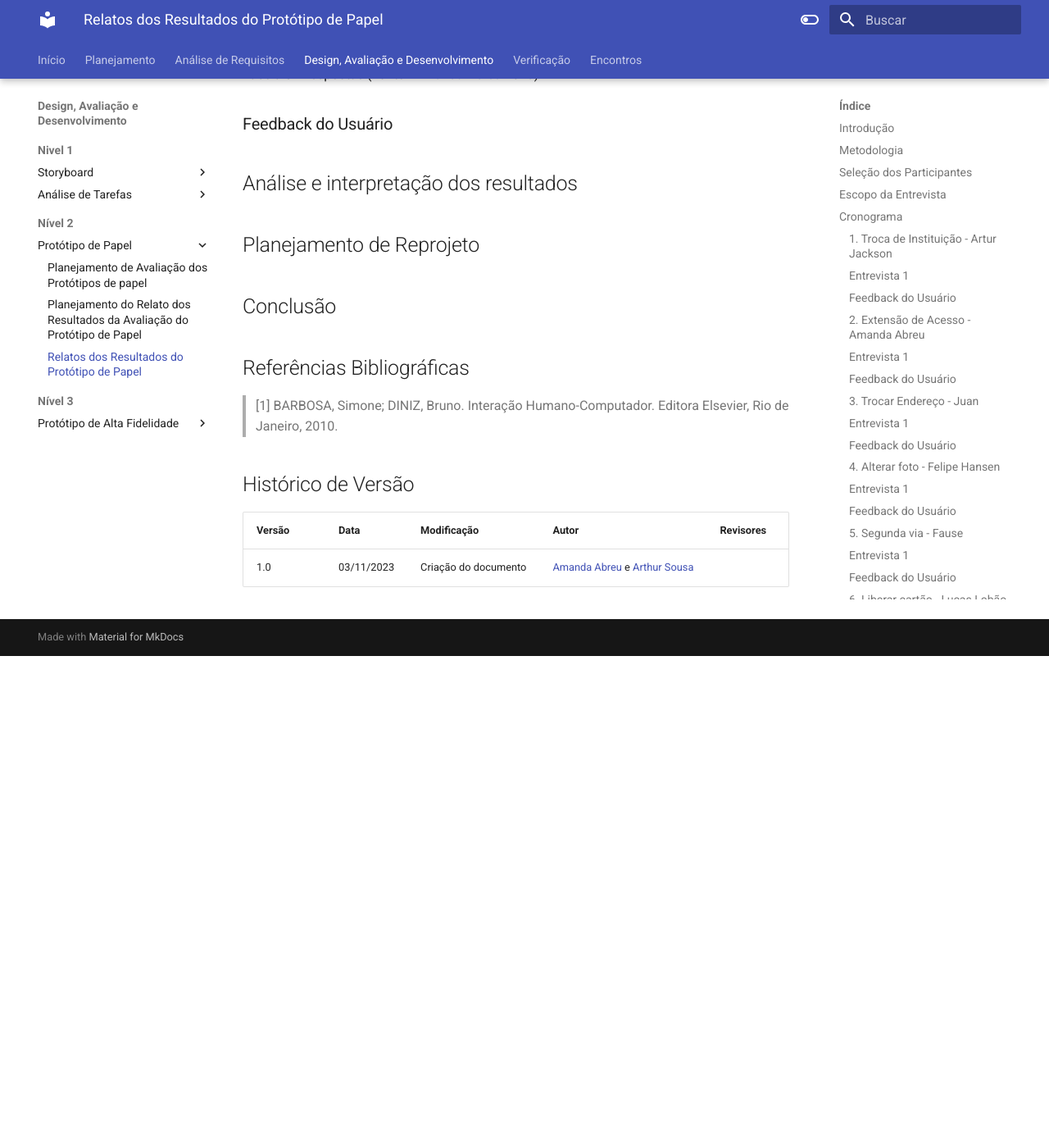
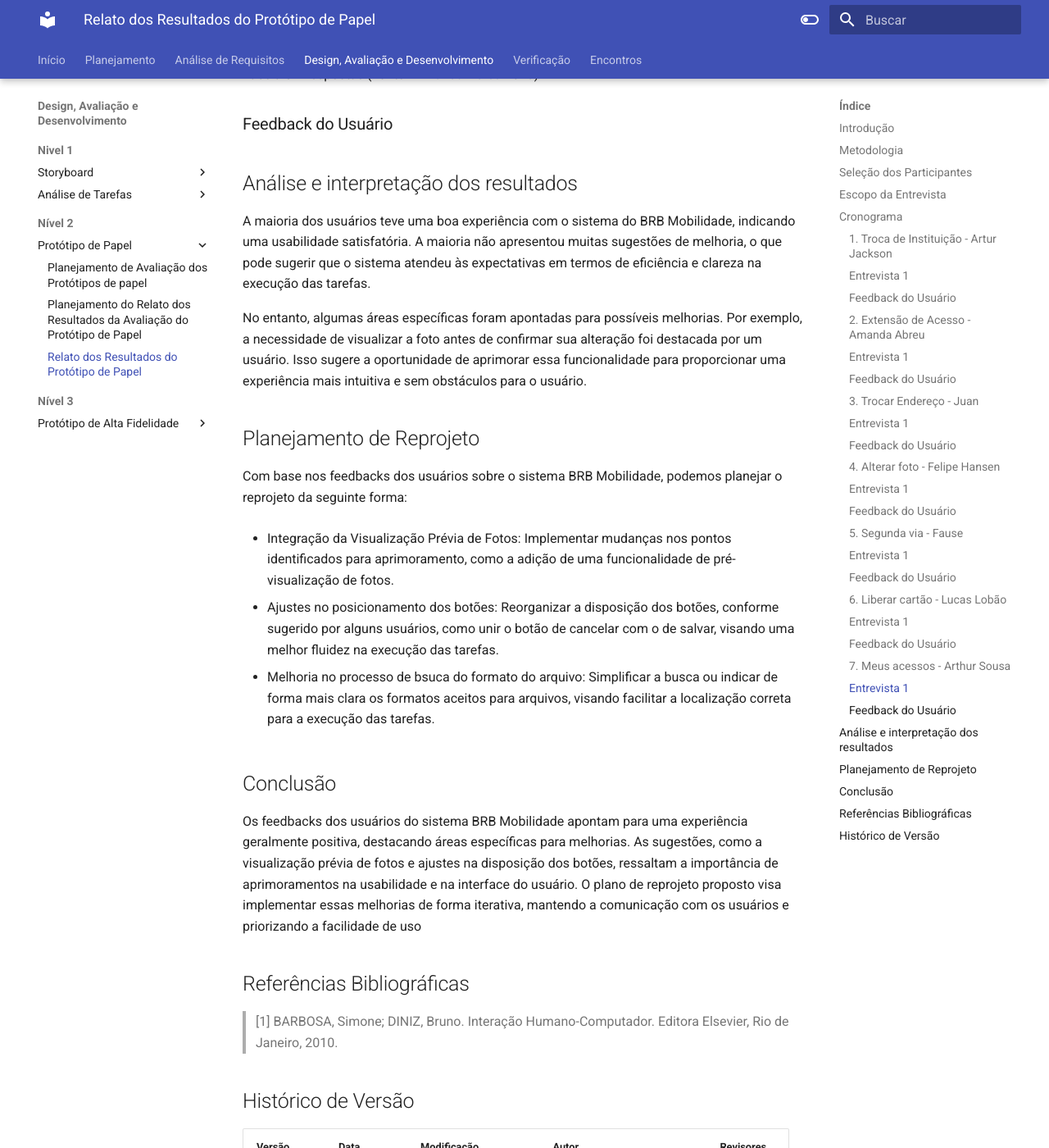
Before and after one commit to Interacao-Humano-Computador/2023.2--BRB-Mobilidade, an MkDocs documentation site: the page built from docs/designAvaliacao/prototipo_papel/resultadoPrototipoBF.md, in a window 1280 px wide and 1400 px high, scrolled down 10084 px. Shown: the whole window at 82% size. Built offline with MkDocs 1.6.1 and Material for MkDocs 9.7.7, drawn with Linux system fonts in a browser that asks for light colours; before the commit the page ends 10884 px from its top, so only the background shows below that; some of the changed text lies outside the part shown.

Commit message:
add dados

```diff
--- a/docs/designAvaliacao/prototipo_papel/resultadoPrototipoBF.md
+++ b/docs/designAvaliacao/prototipo_papel/resultadoPrototipoBF.md
@@ -130,7 +130,7 @@
 
 ### Entrevista 1
 
-Para assistir a entrevista clique [aqui]().
+Para assistir a entrevista clique [aqui](https://youtu.be/t1jbP-Zvqv0).
 
 | N° | Pergunta |Tipo de pergunta | Opções de Resposta |
 |--- |--- |---  |--- |
@@ -157,7 +157,7 @@
 
 ### Entrevista 1
 
-Para assistir a entrevista clique [aqui]().
+Para assistir a entrevista clique [aqui](https://youtu.be/TuiiYG9aSKE).
 
 | N° | Pergunta |Tipo de pergunta | Opções de Resposta |
 |--- |--- |---  |--- |
@@ -233,8 +233,24 @@
 ### Feedback do Usuário
 
 ## Análise e interpretação dos resultados
+
+A maioria dos usuários teve uma boa experiência com o sistema do BRB Mobilidade, indicando uma usabilidade satisfatória. A maioria não apresentou muitas sugestões de melhoria, o que pode sugerir que o sistema atendeu às expectativas em termos de eficiência e clareza na execução das tarefas.
+
+No entanto, algumas áreas específicas foram apontadas para possíveis melhorias. Por exemplo, a necessidade de visualizar a foto antes de confirmar sua alteração foi destacada por um usuário. Isso sugere a oportunidade de aprimorar essa funcionalidade para proporcionar uma experiência mais intuitiva e sem obstáculos para o usuário.
+
 ## Planejamento de Reprojeto
+
+Com base nos feedbacks dos usuários sobre o sistema BRB Mobilidade, podemos planejar o reprojeto da seguinte forma:
+
+- Integração da Visualização Prévia de Fotos: Implementar mudanças nos pontos identificados para aprimoramento, como a adição de uma funcionalidade de pré-visualização de fotos.
+
+- Ajustes no posicionamento dos botões: Reorganizar a disposição dos botões, conforme sugerido por alguns usuários, como unir o botão de cancelar com o de salvar, visando uma melhor fluidez na execução das tarefas.
+
+- Melhoria no processo de bsuca do formato do arquivo: Simplificar a busca ou indicar de forma mais clara os formatos aceitos para arquivos, visando facilitar a localização correta para a execução das tarefas.
+
 ## Conclusão
+
+Os feedbacks dos usuários do sistema BRB Mobilidade apontam para uma experiência geralmente positiva, destacando áreas específicas para melhorias. As sugestões, como a visualização prévia de fotos e ajustes na disposição dos botões, ressaltam a importância de aprimoramentos na usabilidade e na interface do usuário. O plano de reprojeto proposto visa implementar essas melhorias de forma iterativa, mantendo a comunicação com os usuários e priorizando a facilidade de uso
 
 ## Referências Bibliográficas
 
--- a/mkdocs.yml
+++ b/mkdocs.yml
@@ -75,7 +75,7 @@
       - Protótipo de Papel:
         - Planejamento de Avaliação dos Protótipos de papel: designAvaliacao/prototipo_papel/planejamento_ava.md
         - Planejamento do Relato dos Resultados da Avaliação do Protótipo de Papel: designAvaliacao/prototipo_papel/planejamentoResult.md
-        - Relatos dos Resultados do Protótipo de Papel: designAvaliacao/prototipo_papel/resultadoPrototipoBF.md
+        - Relato dos Resultados do Protótipo de Papel: designAvaliacao/prototipo_papel/resultadoPrototipoBF.md
     - Nível 3:
       - Protótipo de Alta Fidelidade:
         - Planejamento de Avaliação dos Protótipos de Alta Fidelidade: designAvaliacao/prototipo_fidelidade/planejamento_ava.md
```
Also changed, not shown: other parts of docs/designAvaliacao/prototipo_papel/resultadoPrototipoBF.md (+1 -1 lines).
